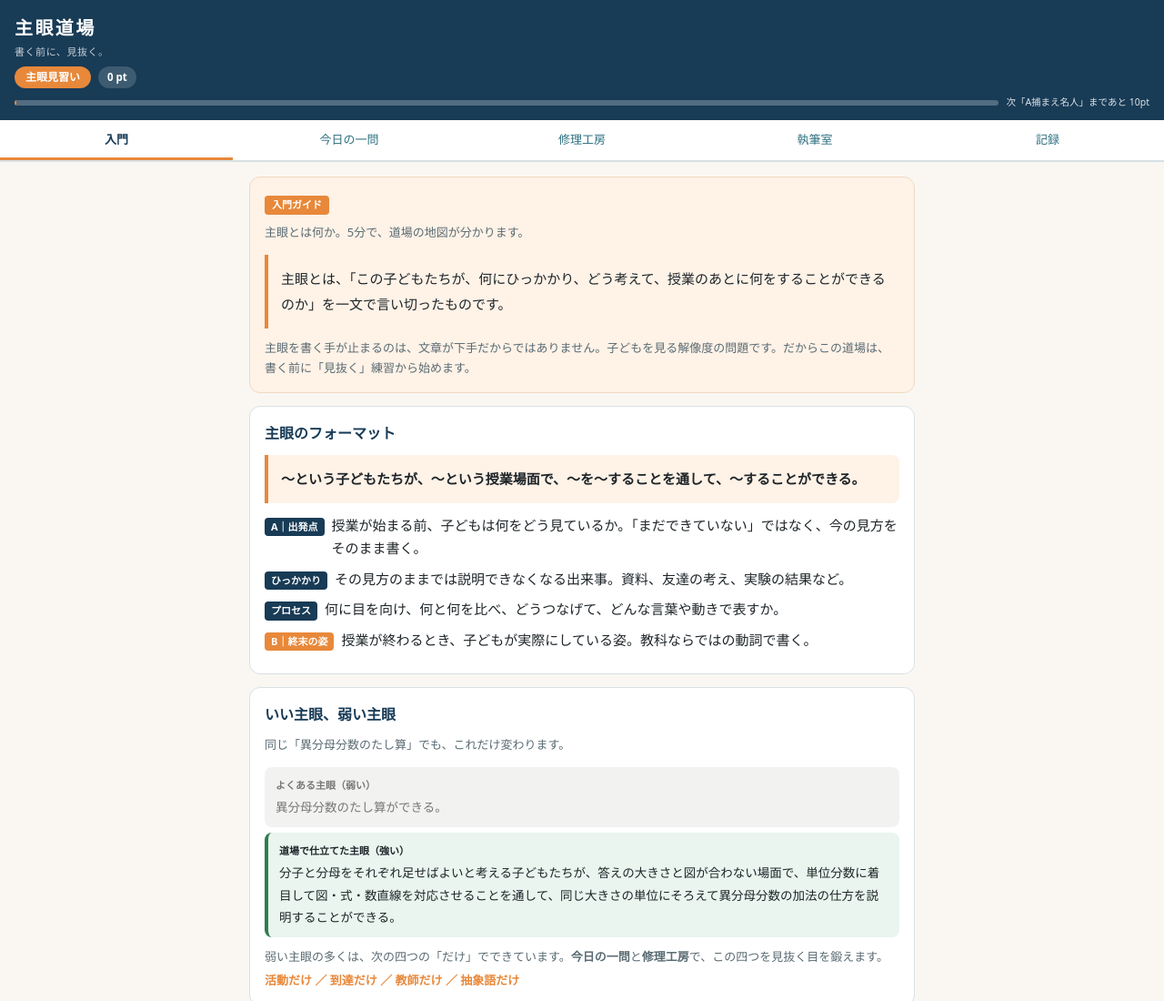
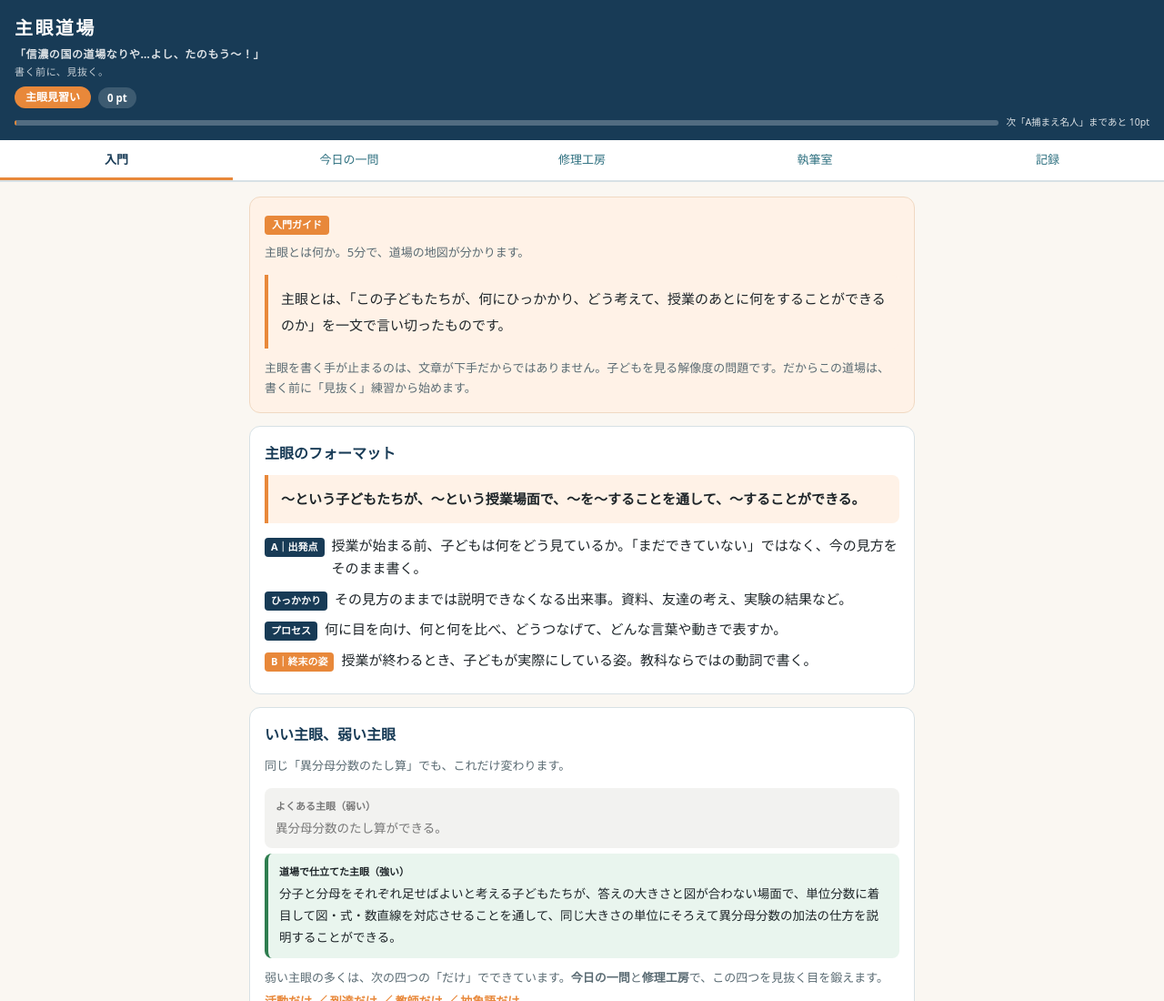
Before and after one commit to kumaken-1/shugan-dojo, a plain HTML site: page index.html in a window 1280 px wide. Shown: the top 1100 px of the page at 91% size. Drawn offline with Linux system fonts and the light colour scheme.

Commit message:
feat: アプリタイトルに信濃の国フレーズを追加
Co-Authored-By: Claude Fable 5 <noreply@anthropic.com>

```diff
--- a/index.html
+++ b/index.html
@@ -3,7 +3,7 @@
 <head>
 <meta charset="UTF-8">
 <meta name="viewport" content="width=device-width, initial-scale=1.0">
-<title>主眼道場</title>
+<title>主眼道場　「信濃の国の道場なりや…よし、たのもう～！」</title>
 <style>
   :root{
     --navy:#183b56; --teal:#2f7180; --orange:#e8883a;
@@ -21,6 +21,7 @@
   }
   header h1{font-size:20px; letter-spacing:.12em;}
   header .sub{font-size:11px; opacity:.75; letter-spacing:.05em;}
+  header .sub-quote{font-size:12px; opacity:.85; margin-top:2px; font-weight:bold;}
   .rankline{display:flex; align-items:center; gap:8px; margin-top:6px; flex-wrap:wrap;}
   .rankbadge{
     background:var(--orange); color:#fff; border-radius:999px;
@@ -186,6 +187,7 @@
 <div class="topbar">
 <header>
   <h1>主眼道場</h1>
+  <div class="sub sub-quote">「信濃の国の道場なりや…よし、たのもう〜！」</div>
   <div class="sub">書く前に、見抜く。</div>
   <div class="rankline">
     <span class="rankbadge" id="rankBadge">主眼見習い</span>
```
